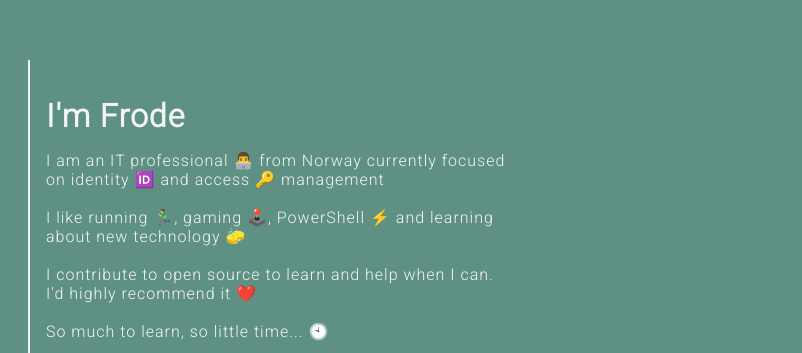
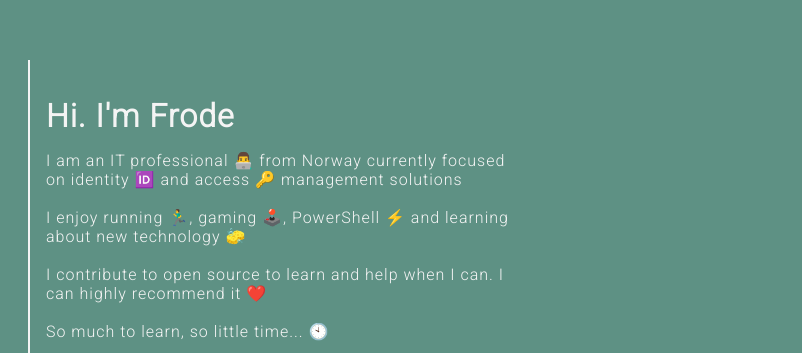
Before and after one commit to fflaten/Website, a plain HTML site: page index.html in a window 1280 px wide. Shown: the part 165-518 px from the top of the page, 478-1280 px from the left. Drawn offline with Linux system fonts and the light colour scheme.

Commit message:
update text

```diff
--- a/index.html
+++ b/index.html
@@ -25,13 +25,13 @@
                 </div>
             </div>
             <div class="column right">
-                <h1 id="greeting">I'm Frode</h1>
+                <h1 id="greeting">Hi. I'm Frode</h1>
                 <div id="bio">
-                    <p>I am an IT professional 👨‍💻 from Norway currently focused on identity 🆔 and access 🔑 management</p>
+                    <p>I am an IT professional 👨‍💻 from Norway currently focused on identity 🆔 and access 🔑 management solutions</p>
                     <br>
-                    <p>I like running  🏃‍♂️, gaming 🕹️, PowerShell ⚡ and learning about new technology 🧽</p>
+                    <p>I enjoy running  🏃‍♂️, gaming 🕹️, PowerShell ⚡ and learning about new technology 🧽</p>
                     <br>
-                    <p>I contribute to open source to learn and help when I can. I'd highly recommend it ❤️</p>
+                    <p>I contribute to open source to learn and help when I can. I can highly recommend it ❤️</p>
                     <br>
                     <p>So much to learn, so little time... 🕙</p>
                 </div>
```
